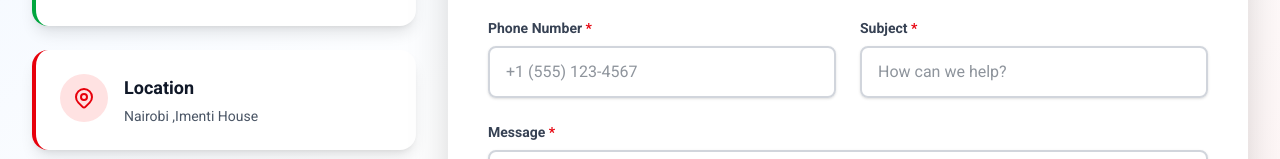
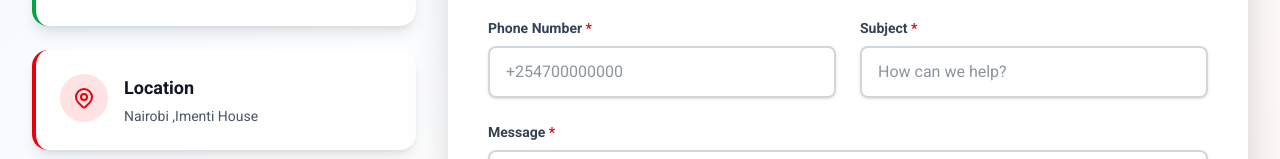
Before and after one commit to egreatsage/chama, a Next.js app: page /support in a window 1280 px wide. Shown: the part 450-609 px from the top of the page. Built offline with nearby package versions, Linux system fonts and the light colour scheme; no server answers.

Commit message:
small change

```diff
--- a/src/app/support/page.js
+++ b/src/app/support/page.js
@@ -201,7 +201,7 @@
                         type="tel"
                         required
                         className="block w-full px-4 py-3 border-2 border-gray-300 text-gray-800 rounded-lg shadow-sm focus:ring-2 focus:ring-green-500 focus:border-green-500 transition-all duration-200 text-base"
-                        placeholder="+1 (555) 123-4567"
+                        placeholder="+254700000000"
                         value={formData.phone}
                         onChange={(e) => setFormData({...formData, phone: e.target.value})}
                       />
```
